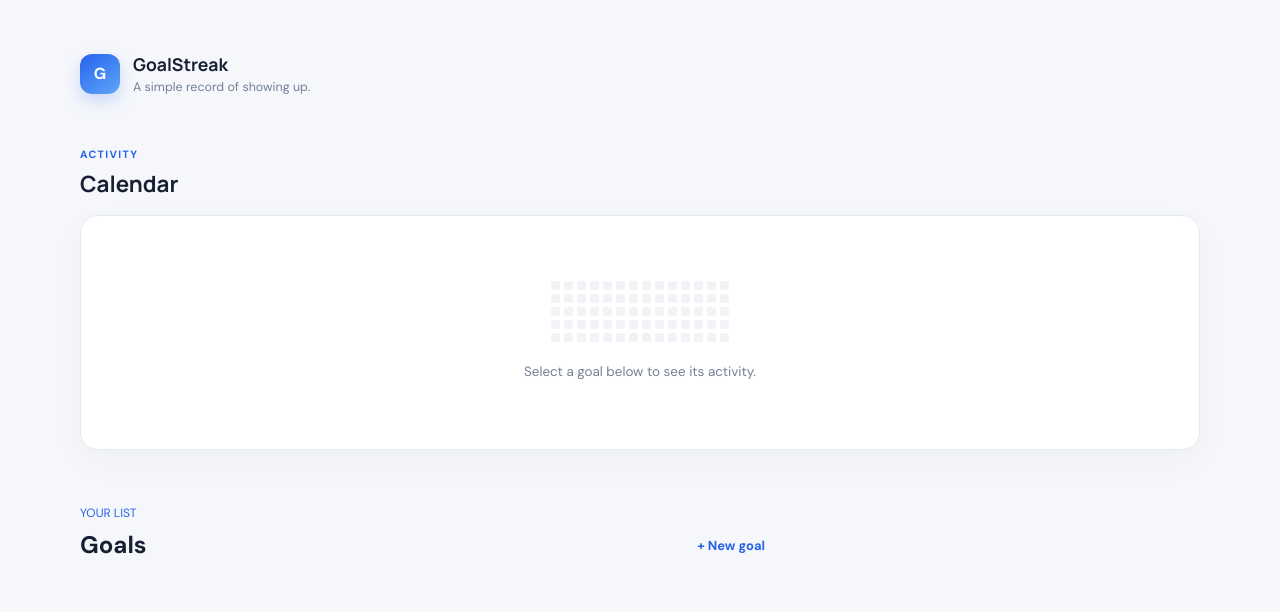
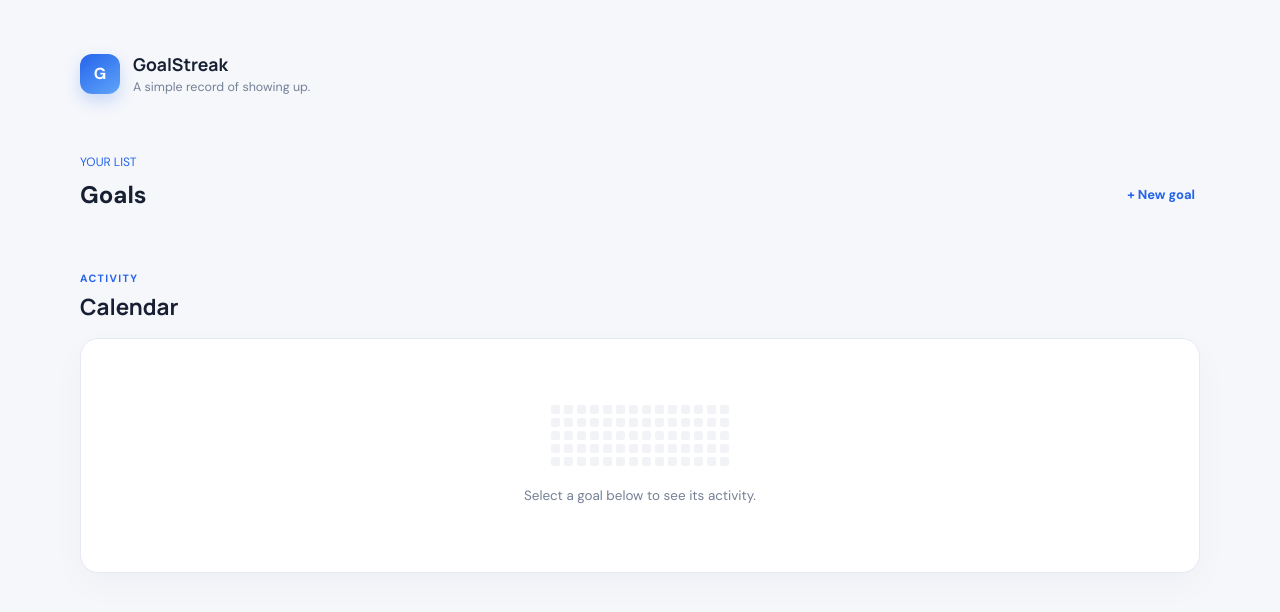
Before and after one commit to Malam2704/GoalStreak, a React (Vite) app: page / in a window 1280 px wide. Shown: the top 612 px of the page. Built offline with nearby package versions, Linux system fonts and the light colour scheme.

Commit message:
feat: make changes look more like Github profile page.

```diff
--- a/src/App.css
+++ b/src/App.css
@@ -35,7 +35,7 @@
 }
 
 .calendar-section { margin-bottom: 48px; }
-.goals-section { width: min(690px, 100%); }
+.goals-section { width: 100%; margin-bottom: 48px; }
 
 .section-title {
   display: flex;
--- a/src/App.tsx
+++ b/src/App.tsx
@@ -89,18 +89,18 @@ function App() {
         <div><h1>GoalStreak</h1><p>A simple record of showing up.</p></div>
       </header>
 
-      <ActivityCalendar
-        entries={entries}
-        onSelectDate={openCheckIn}
-        selectedHabit={selectedHabit}
-      />
-
       <GoalList
         habits={habits}
         onAddEntry={openCheckIn}
         onAddGoal={() => setShowGoalForm(true)}
         onSelectGoal={setSelectedHabitId}
         selectedHabitId={selectedHabitId}
+      />
+
+      <ActivityCalendar
+        entries={entries}
+        onSelectDate={openCheckIn}
+        selectedHabit={selectedHabit}
       />
 
       {checkInHabit && (
--- a/src/components/GoalList.tsx
+++ b/src/components/GoalList.tsx
@@ -17,7 +17,7 @@ export default function GoalList(props: GoalListProps) {
         <Button onClick={props.onAddGoal}>+ New goal</Button>
       </Stack>
 
-      <Stack spacing={1}>
+      <Box sx={{ display: 'grid', gridTemplateColumns: { xs: '1fr', md: 'repeat(2, minmax(0, 1fr))' }, gap: 1.25 }}>
         {props.habits.map((habit) => (
           <Paper key={habit.id} variant="outlined" sx={{ display: 'flex', overflow: 'hidden', borderColor: props.selectedHabitId === habit.id ? 'primary.main' : 'divider' }}>
             <Button fullWidth color="inherit" onClick={() => props.onSelectGoal(habit.id)} sx={{ justifyContent: 'flex-start', gap: 1.5, px: 2, py: 1.5 }}>
@@ -27,7 +27,7 @@ export default function GoalList(props: GoalListProps) {
             <IconButton onClick={() => props.onAddEntry(habit)} aria-label={`Add ${habit.name} entry`} sx={{ borderLeft: '1px solid', borderColor: 'divider', borderRadius: 0, px: 2 }}>+</IconButton>
           </Paper>
         ))}
-      </Stack>
+      </Box>
     </section>
   )
 }
```
